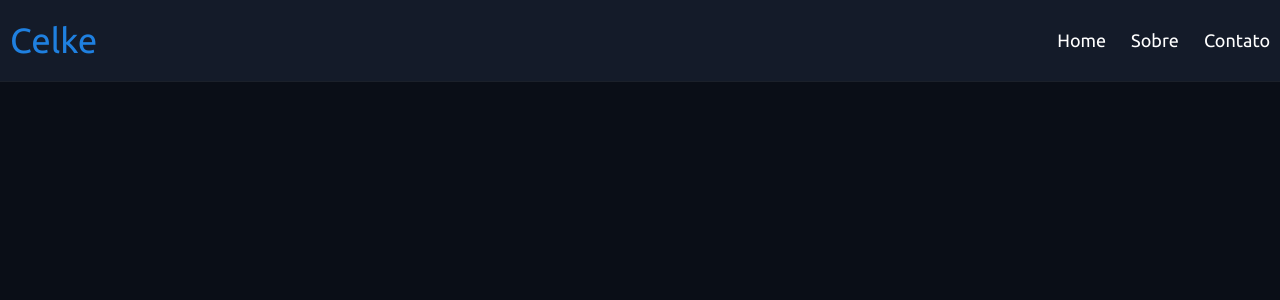
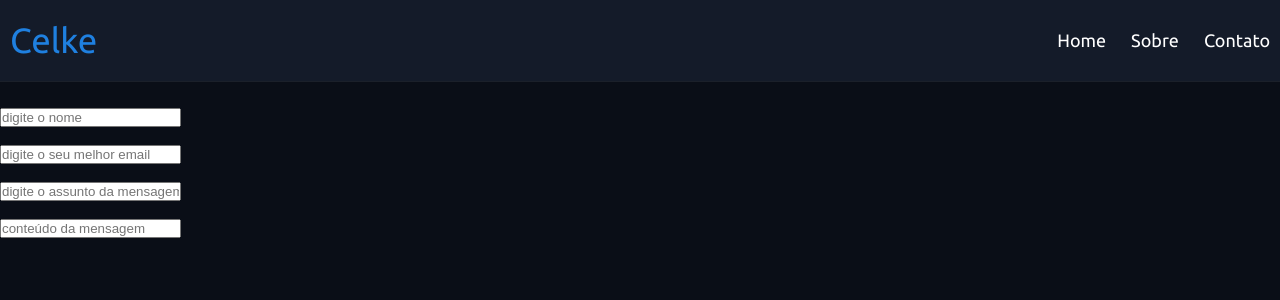
Before and after one commit to cantaruttim/NextExpress, a Next.js app: page /contato in a window 1280 px wide. Shown: the top 300 px of the page. Built offline with nearby package versions, Linux system fonts and the light colour scheme.

Commit message:
implementando form com next.js

```diff
--- a/pages/contato.js
+++ b/pages/contato.js
@@ -13,8 +13,17 @@ function Home () {
             <title>Contato</title>
         </Head>
         <Menu />
-        Welcome to Contato page
+        <br /><br /><br /><br /><br />
 
+
+        <form>
+            <input type="text" name='name' placeholder='digite o nome' /><br /><br />
+            <input type="email" name='email' placeholder='digite o seu melhor email' /><br /><br />
+            <input type="text" name='subject' placeholder='digite o assunto da mensagem' /><br /><br />
+            <input type="text" name='content' placeholder='conteúdo da mensagem' /><br /><br />
+
+
+        </form>
     </div>
     )
 
```
